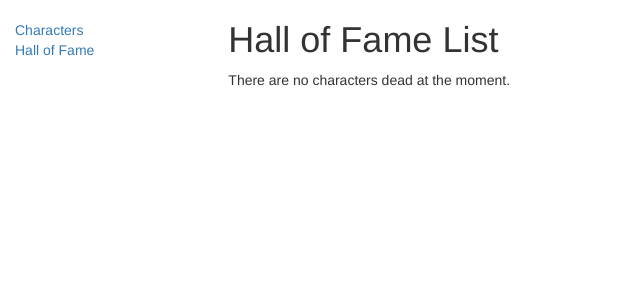
After one commit to MariusLauge/dnd_tracker, a Django app: template frag_tracker/templates/frag_tracker/hall_of_fame.html in a window 1280 px wide. The commit adds this page. Shown: the top 300 px of the page, without its empty margins (0-640 px from the left). Run offline with Django 3.2, Linux system fonts and the light colour scheme; the template is opened without the code that fills it, so the values that code supplies are empty; some libraries are stand-ins or nearby versions.

Commit message:
Added Hall of fame view

```diff
--- a/frag_tracker/templates/base_generic.html
+++ b/frag_tracker/templates/base_generic.html
@@ -23,6 +23,7 @@
       {% block sidebar %}
       <ul class="sidebar-nav">
           <li><a href="">Characters</a></li>
+          <li><a href="">Hall of Fame</a></li>
       </ul>
      {% endblock %}
       </div>
--- /dev/null
+++ b/frag_tracker/templates/frag_tracker/hall_of_fame.html
@@ -0,0 +1,21 @@
+{% extends "base_generic.html" %}
+
+{% block content %}
+    <h1>Hall of Fame List</h1>
+
+    {% if hall_of_fame_list %}
+        <ul>
+
+            {% for character in hall_of_fame_list %}
+                <li>
+                    {% if not character.alive %}
+                    <a href="{{ character.get_absolute_url }}">{{ character.name }}</a>,
+                    level {{ character.level }} {{ character.player_sub_class }} {{ character.get_player_super_class_display }}
+                    {% endif %}
+                </li>
+            {% endfor %}
+        </ul>
+    {% else %}
+        <p>There are no characters dead at the moment.</p>
+    {% endif %}
+{% endblock %}
--- a/frag_tracker/urls.py
+++ b/frag_tracker/urls.py
@@ -6,4 +6,6 @@ from . import views
 urlpatterns = [
     url(r'^$', views.CharacterListView.as_view(), name='characterlistview'),
     url(r'^character/(?P<pk>\d+)$', views.CharacterDetailView.as_view(), name='character-detail'),
+    url(r'^halloffame/$', views.HallOfFameListView.as_view(), name="halloffameview"),
+
 ]
```
Also changed, not shown: frag_tracker/views.py (+7 -0 lines).
